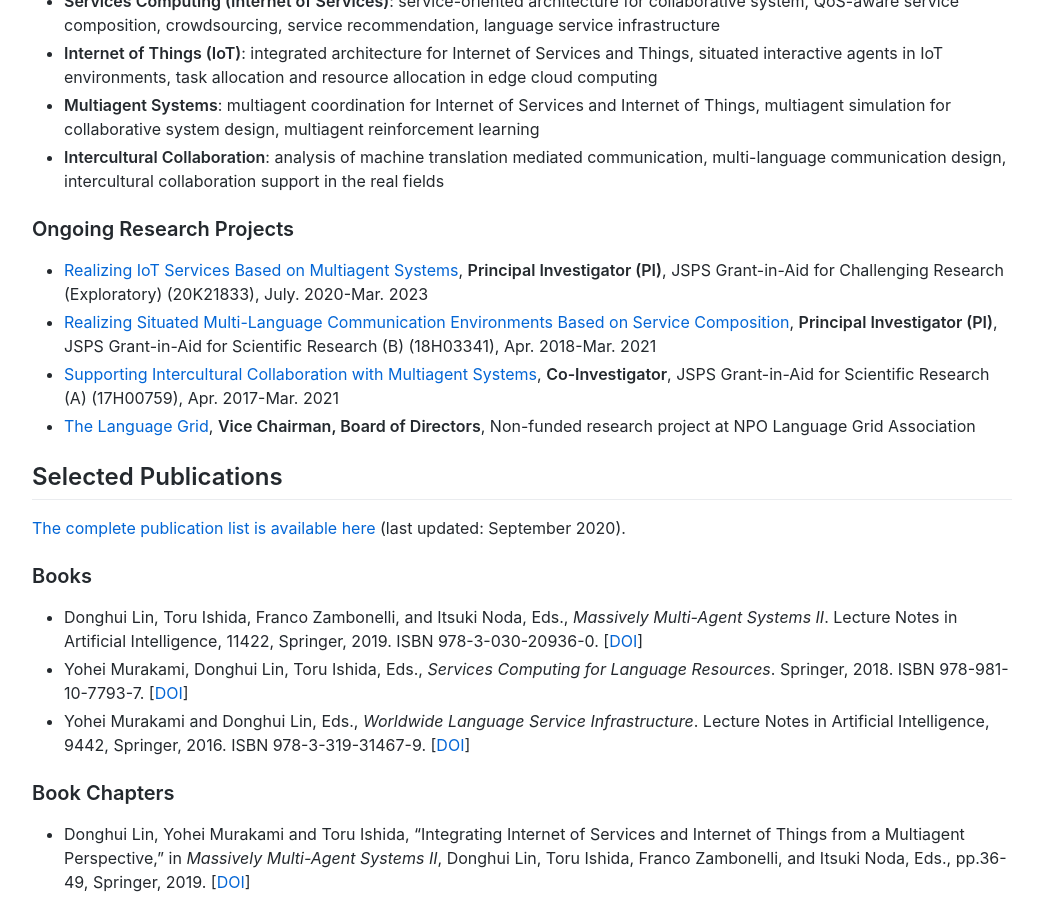
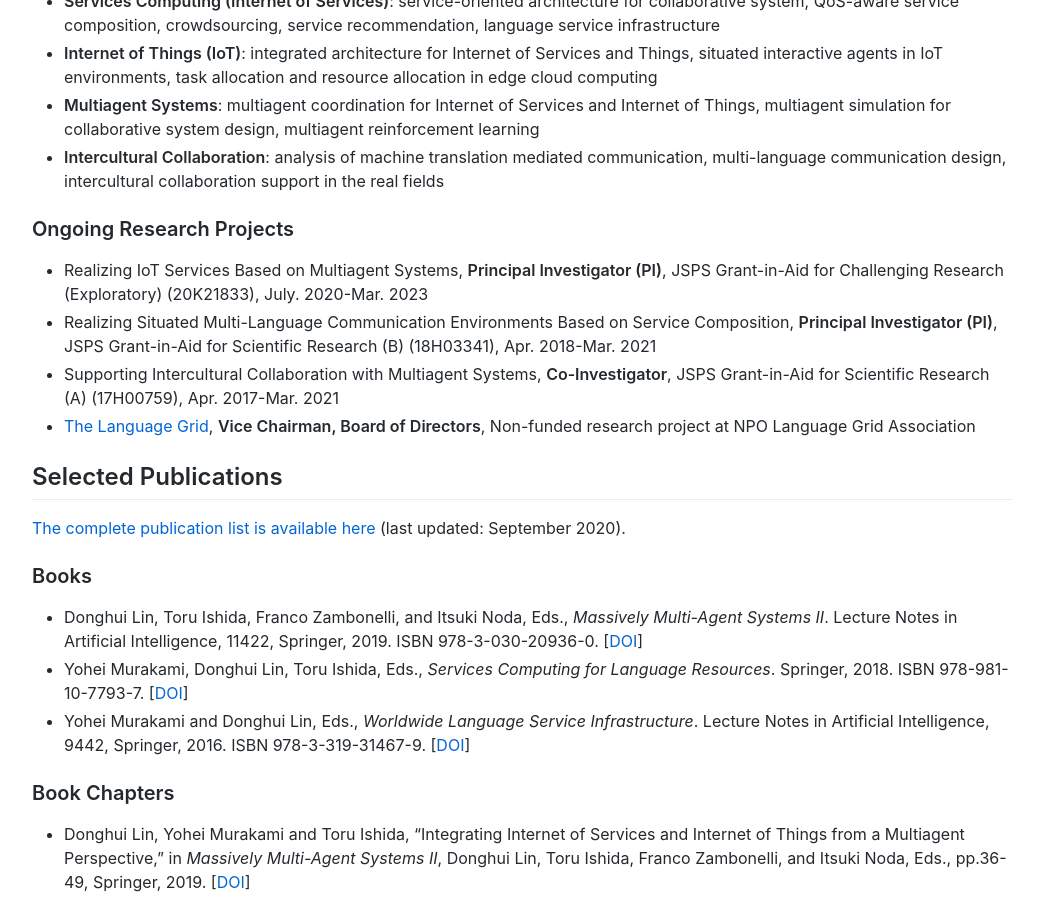
Before and after one commit to lindh/lindh.github.io, a Jekyll site: the page built from index.md, in a window 1280 px wide and 900 px high, scrolled down 1089 px. Shown: the whole window, without its empty margins (118-1157 px from the left). Built offline with Jekyll 4.4.1, drawn with Linux system fonts in a browser that asks for light colours; comment, search, counter and statistics services are not loaded; part of the change alters nothing that is shown.

```diff
--- a/index.md
+++ b/index.md
@@ -46,9 +46,9 @@ My research aims at generating advanced technologies for Internet-based collabor
 - **Intercultural Collaboration**: analysis of machine translation mediated communication, multi-language communication design, intercultural collaboration support in the real fields
 
 ### Ongoing Research Projects
-- [Realizing IoT Services Based on Multiagent Systems](https://kaken.nii.ac.jp/en/grant/KAKENHI-PROJECT-20K21833/), **Principal Investigator (PI)**, JSPS Grant-in-Aid for Challenging Research (Exploratory) (20K21833), July. 2020-Mar. 2023
-- [Realizing Situated Multi-Language Communication Environments Based on Service Composition](https://kaken.nii.ac.jp/en/grant/KAKENHI-PROJECT-18H03341/), **Principal Investigator (PI)**, JSPS Grant-in-Aid for Scientific Research (B) (18H03341), Apr. 2018-Mar. 2021
-- [Supporting Intercultural Collaboration with Multiagent Systems](https://kaken.nii.ac.jp/en/grant/KAKENHI-PROJECT-17H00759/), **Co-Investigator**, JSPS Grant-in-Aid for Scientific Research (A) (17H00759), Apr. 2017-Mar. 2021
+- Realizing IoT Services Based on Multiagent Systems, **Principal Investigator (PI)**, JSPS Grant-in-Aid for Challenging Research (Exploratory) (20K21833), July. 2020-Mar. 2023
+- Realizing Situated Multi-Language Communication Environments Based on Service Composition, **Principal Investigator (PI)**, JSPS Grant-in-Aid for Scientific Research (B) (18H03341), Apr. 2018-Mar. 2021
+- Supporting Intercultural Collaboration with Multiagent Systems, **Co-Investigator**, JSPS Grant-in-Aid for Scientific Research (A) (17H00759), Apr. 2017-Mar. 2021
 - [The Language Grid](http://langrid.org), **Vice Chairman, Board of Directors**, Non-funded research project at NPO Language Grid Association
 
 ## Selected Publications
```
